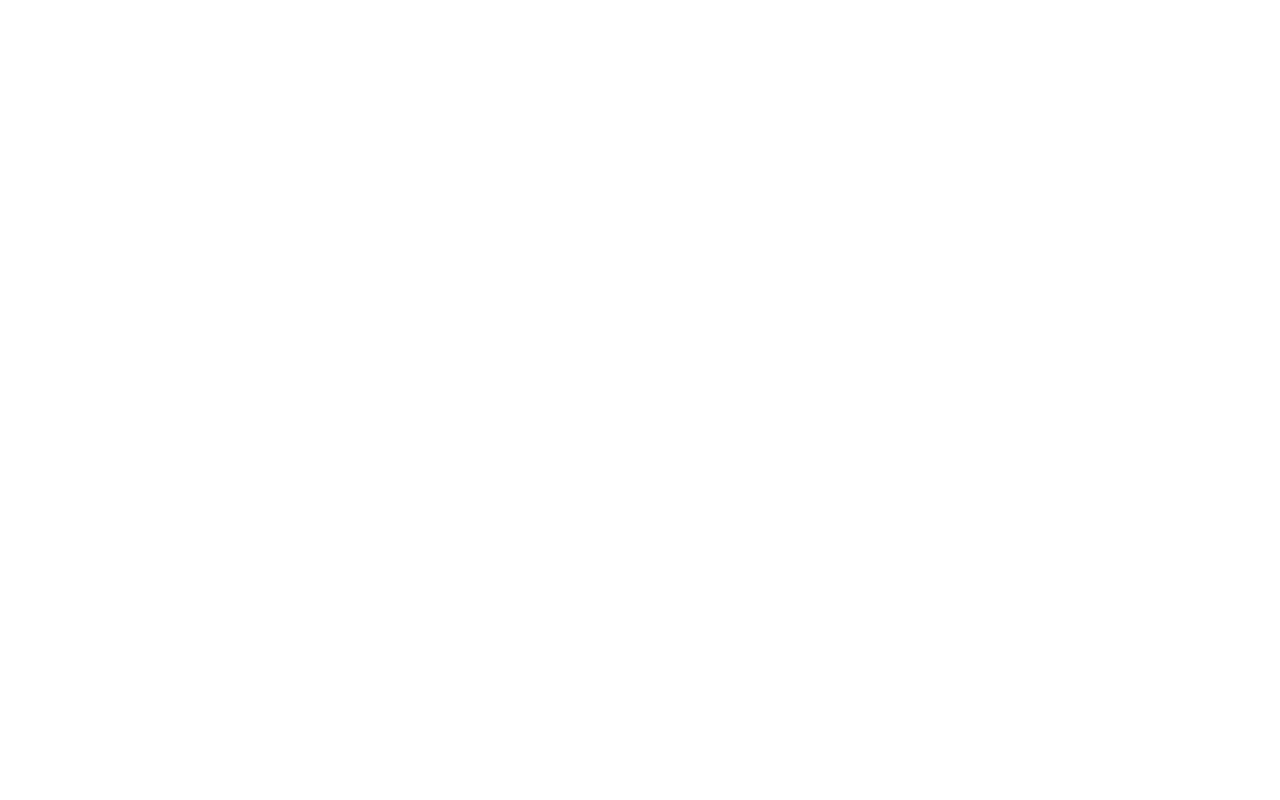
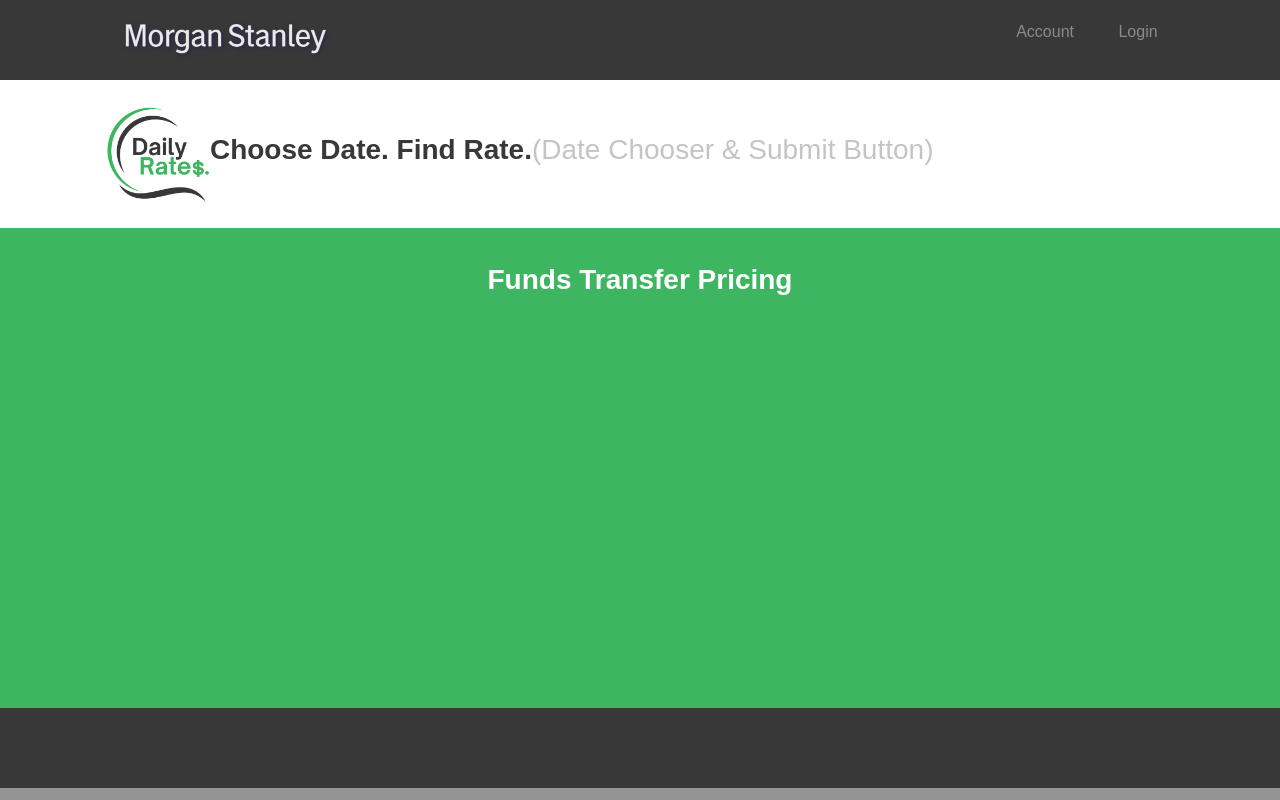
Before and after one commit to ZionDanielson/Daily-Rates-Client-Portal-Website, a plain HTML site: page data_page.html in a window 1280 px wide. Drawn offline with nearby package versions, Linux system fonts and the light colour scheme.

Commit message:
data_page

```diff
--- a/data_page.css
+++ b/data_page.css
@@ -0,0 +1,94 @@
+*{
+    margin: 0;
+    padding: 0;
+    font-family: 'poppins', sans-serif;
+    box-sizing: border-box;
+}
+
+.hero{
+    background: #949494;
+    min-height: 100vh;
+    width: 100%;
+    color: #fff;
+    position: relative;
+}
+
+/* Navigation Bar */
+nav{
+    display: flex;
+    align-items: center;
+    padding: 20px 8%;
+    background: #393838;
+}
+
+/* Morgan Stanley Logo */
+nav .mslogo{
+    width: 250px;
+    margin-right: 20px;
+    cursor: pointer;
+}
+
+/* Nav Bar Spacing */
+nav ul{
+    flex: 1;
+    text-align: right;
+}
+
+/* Login & Account Tabs lining up*/
+nav ul li{
+    display: inline-block;
+    list-style: none;
+    margin: 0 20px;
+
+}
+
+/* Styling for login & account tabs */
+nav ul li a{
+    text-decoration: none;
+    color: rgb(139, 139, 139);
+}
+
+/* 2nd Header here */
+  .headerTwo{
+    display: flex;
+    align-items: center;
+    padding: 20px 8%;
+    background: rgb(255, 255, 255);
+    width: 100%;
+    position: relative ;
+  }
+
+  /* Daily Rates Logo */
+.headerTwo .mslogo{
+    width: 50px;
+    margin-right: 20px;
+}
+
+/*Section with the Data Table*/
+.flex-container{
+background: #3EB661;
+    min-height: 60vh;
+    height: auto;
+    width: 100%;
+    color: #fff;
+    position: relative;
+}
+
+/* Funds Transfer Pricing Text */
+.titleFTP{
+    text-align: center;
+    padding: 35px;
+}
+
+/* Data Table styling */
+
+
+
+/* The footer */
+ .footer{
+    display: flex;
+    align-items: center;
+    padding: 20px 8%;
+    min-height: 10vh;
+    background: #393838;
+ }
--- a/data_page.html
+++ b/data_page.html
@@ -0,0 +1,62 @@
+<!doctype html>
+<html lang="en">
+  <head>
+    <meta charset="utf-8">
+    <meta name="viewport" content="width=device-width, initial-scale=1">
+    <title>Daily Rates</title>
+    <link href="https://cdn.jsdelivr.net/npm/bootstrap@5.3.2/dist/css/bootstrap.min.css" rel="stylesheet" integrity="sha384-T3c6CoIi6uLrA9TneNEoa7RxnatzjcDSCmG1MXxSR1GAsXEV/Dwwykc2MPK8M2HN" crossorigin="anonymous">
+    <link href="data_page.css" rel="stylesheet">
+</head>
+
+
+
+  <body>
+
+    <div class="hero">
+<!--Navigation Bar-->
+<nav>
+        <img src="media/mslogo.png" alt="logo" class="mslogo">
+    <ul>
+
+        <li><a href="data_page.css">Account</a></li>
+        <li><a href="index.html">Login</a></li>
+        <!-- Information Icon here-->
+    </ul>
+</nav>
+
+
+<!--2nd Header - Logo, Text, Choosing Month, & Submit Button-->
+<div class="headerTwo">
+        <img src="media/drlogo.png" alt="drlogo" class="drlogo" style: width="10%">
+<h3 style="color: #393838; font-weight: bold;">Choose Date. Find Rate.</h3>
+<h3 style="color: #c4c4c4;">(Date Chooser & Submit Button)</h3>
+</div>
+
+<!--Title & Data Table-->
+<div class="flex-container">
+    <!--Funds Transfer Pricing Text-->
+<h3 class="titleFTP" style="color: white; font-weight: bold;">Funds Transfer Pricing</h3>
+
+<!--Data Table (Bootstrap Element)-->
+</div>
+
+<!--Footer-->
+<footer class="footer">
+
+</footer>
+    </div>
+
+
+
+    <!--CONTAINER 1: Centered Logo-->
+
+    <!--CONTAINER 2: Centered Login-->
+
+    <script src="https://cdn.jsdelivr.net/npm/bootstrap@5.3.2/dist/js/bootstrap.bundle.min.js" integrity="sha384-C6RzsynM9kWDrMNeT87bh95OGNyZPhcTNXj1NW7RuBCsyN/o0jlpcV8Qyq46cDfL" crossorigin="anonymous"></script>
+  </body>
+
+
+
+
+
+</html>
--- a/index.css
+++ b/index.css
@@ -18,6 +18,7 @@ nav{
     display: flex;
     align-items: center;
     padding: 20px 8%;
+    background: #393838;
 }
 
 /* Morgan Stanley Logo */
@@ -33,7 +34,41 @@ nav ul{
     text-align: right;
 }
 
-/* Login & Account Tabs */
-nav ul li {
+/* Login & Account Tabs lining up*/
+nav ul li{
+    display: inline-block;
+    list-style: none;
+    margin: 0 20px;
 
 }
+
+/* Styling for login & account tabs */
+nav ul li a{
+    text-decoration: none;
+    color: rgb(139, 139, 139);
+}
+
+/* Body Section - Includes: Daily Rates Logo & Login Form */
+.flex-container {
+    display: flex;
+    align-items: stretch;
+    background-color: #f1f1f1;
+    min-height: 80vh;
+  }
+
+  .flex-container > div {
+    margin: 0px;
+    text-align: center;
+    line-height: 75px;
+    font-size: 30px;
+  }
+
+
+/* The footer */
+ .footer{
+    display: flex;
+    align-items: center;
+    padding: 20px 8%;
+    min-height: 10vh;
+    background: #393838;
+ }
```
Also changed, not shown: index.html (+13 -5 lines), media/drlogo.png (added).
